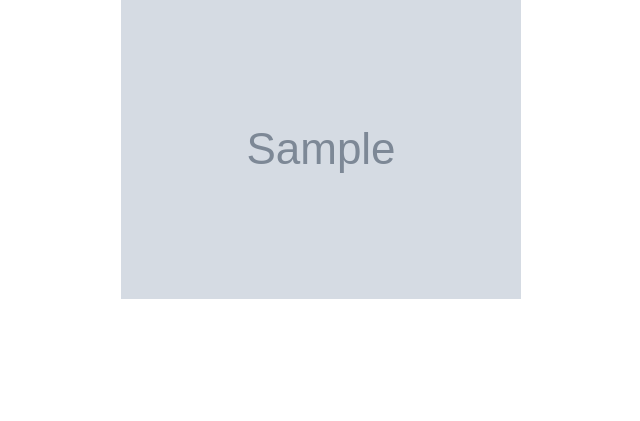
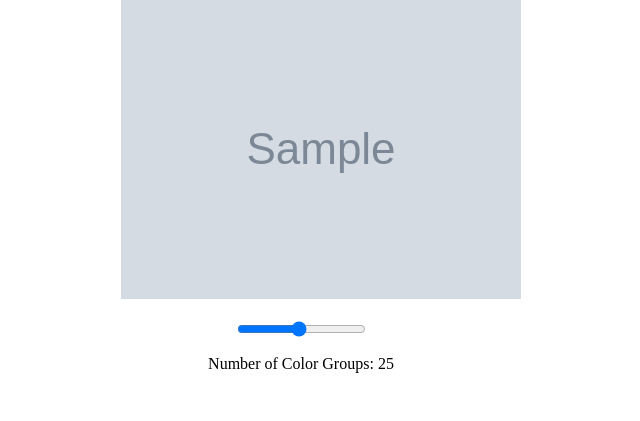
Before and after one commit to DMusni/Image2Art, a Flask app: template templates/results.html in a window 1280 px wide. Shown: the part 115-536 px from the top of the page, without its empty margins (339-979 px from the left). Run offline with Flask 3, Linux system fonts and the light colour scheme; the template is opened without the code that fills it: most values are stand-ins (such as "Sample title", 1, 10 or a date in 2020); grey boxes marked "Sample" are stand-in pictures.

Commit message:
added a slider

```diff
--- a/templates/results.html
+++ b/templates/results.html
@@ -4,6 +4,17 @@
     <meta charset="UTF-8">
     <meta name="viewport" content="width=device-width, initial-scale=1.0">
     <title>Results</title>
+
+    <style>
+    .slidecontainer{
+        display: flex;
+        width: 100%;
+        flex-direction: column;
+        align-items: center;
+    }
+    </style>
+
+
 </head>
 <body>
     <h1>Hello Results</h1>
@@ -15,5 +26,22 @@
         <li> <img style="height: 300px" src ="{{ file_url}}"></li>
     {% endfor %}
     </ul>
+
+    <div class="slidecontainer">
+        <input type="range" min="2" max="50" value="25" class="slider" id="mySlider">
+        <p>Number of Color Groups: <span id="clusterNum"></span></p>
+    </div>
+
+
+    <script>
+        var slider = document.getElementById("mySlider");
+        var number = document.getElementById("clusterNum");
+        number.innerHTML = slider.value;
+
+        slider.oninput = function() {
+            number.innerHTML = this.value;
+        }
+    </script>
+
 </body>
 </html>
```
Also changed, not shown: templates/index.html (+26 -0 lines).
